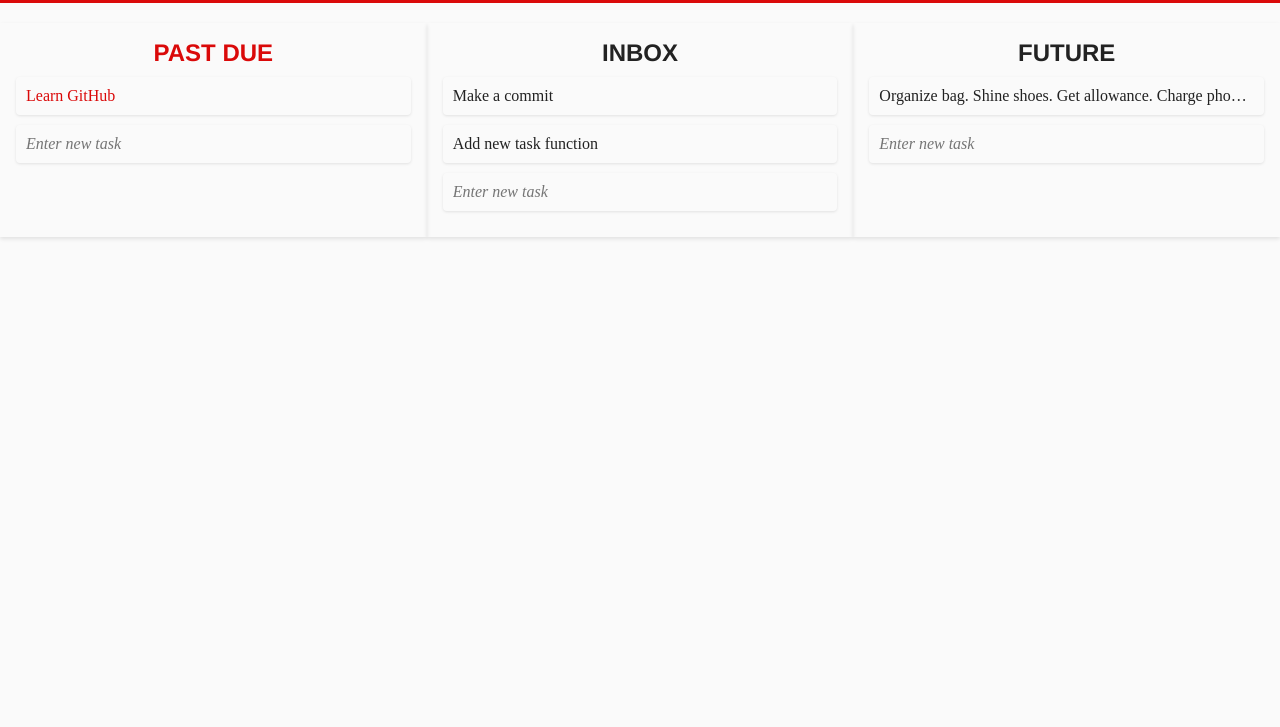
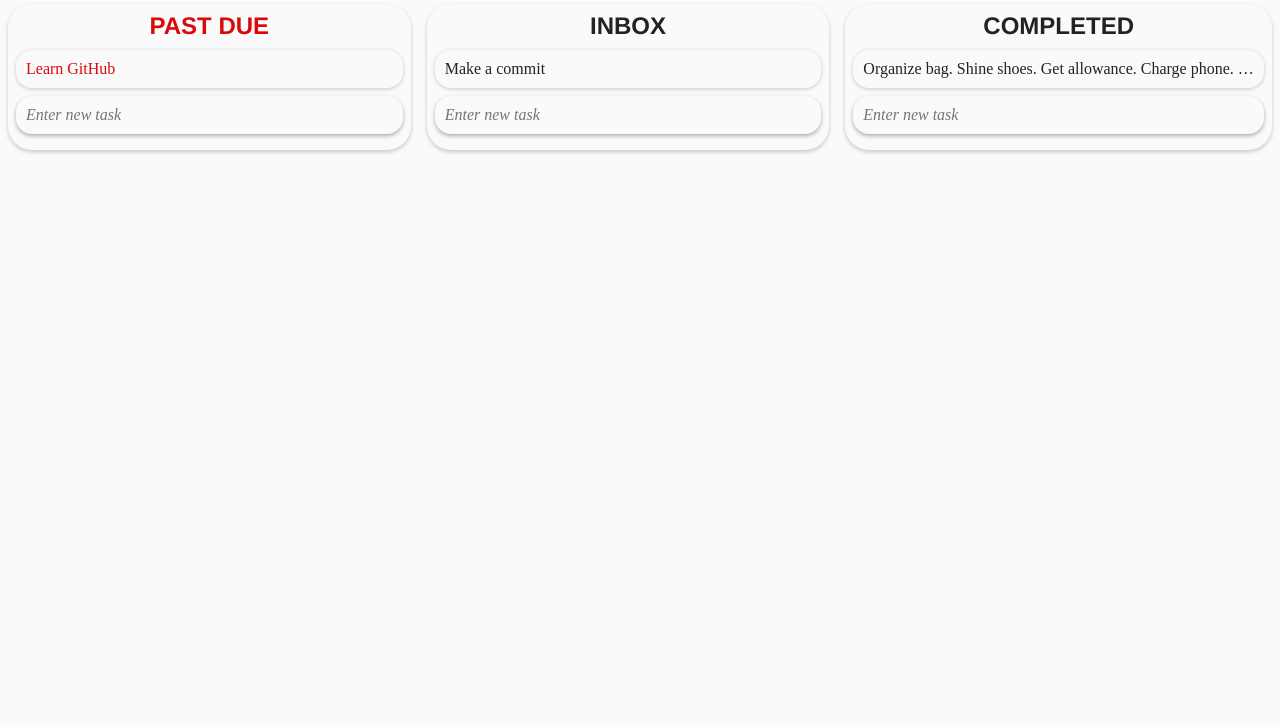
Before and after one commit to kzndona/TwoDo, a plain HTML site: page frontend/index.html in a window 1280 px wide. Shown: the part 73-800 px from the top of the page. Drawn offline with Linux system fonts and the light colour scheme.

Commit message:
- Refine each column's purpose

```diff
--- a/backend/controllers/newtask.js
+++ b/backend/controllers/newtask.js
@@ -1,7 +1,7 @@
 console.log("DEBUG: Loaded newtask.js")
 
 // Get an array of all input fields inside empty list items
-const emptyItems = document.querySelectorAll('.empty-item input');
+const emptyItems = document.querySelectorAll('input');
 
 // Add event listener to each input field
 for (let i = 0; i < emptyItems.length; i++) {
@@ -11,10 +11,11 @@ for (let i = 0; i < emptyItems.length; i++) {
             let taskTitle = inputField.value.trim();
 
             if (taskTitle) {
-                let  listItem = inputField.parentElement; // The parent list item
-                listItem.textContent = taskTitle; // Replace the input field with the task title
-
-                listItem.classList.remove('empty-item'); // Remove the 'empty-item' class
+                let newListItem = document.createElement('li'); // Create a new list item
+                newListItem.textContent = taskTitle; // Replace the input field with the task title
+                let parentUnorderedList = inputField.closest('ul'); // Get the parent unordered list of the input field
+                parentUnorderedList.insertBefore(newListItem, emptyItems[i]) // Append newListItem to the parent unordered list
+                inputField.value = '';
             }
         }
     });
--- a/frontend/index.html
+++ b/frontend/index.html
@@ -10,7 +10,6 @@
 <body>
     <header id="header-container">
         <h1 id="header-title">TWODO</h1>
-        <button id="header-trashbin-button">Trashbin</button>
     </header>
 
     <div class="columns">
@@ -18,28 +17,21 @@
             <h1>PAST DUE</h1>
             <ul>
                 <li>Learn GitHub</li>
-                <li class="empty-item">
-                    <input type="text" placeholder="Enter new task">
-                </li>
+                <input type="text" placeholder="Enter new task">
             </ul>
         </section>
         <section class="column" id="inbox-column">
             <h1>INBOX</h1>
             <ul>
                 <li>Make a commit</li>
-                <li>Add new task function</li>
-                <li class="empty-item">
-                    <input type="text" placeholder="Enter new task">
-                </li>
+                <input type="text" placeholder="Enter new task">
             </ul>
         </section>
         <section class="column" id="future-column">
-            <h1>FUTURE</h1>
+            <h1>COMPLETED</h1>
             <ul>
                 <li>Organize bag. Shine shoes. Get allowance. Charge phone. Bring ballpen.</li>
-                <li class="empty-item">
-                    <input type="text" placeholder="Enter new task">
-                </li>
+                <input type="text" placeholder="Enter new task">
             </ul>
         </section>
     </div>
--- a/frontend/styles.css
+++ b/frontend/styles.css
@@ -4,79 +4,78 @@
     padding: 0;
     box-sizing: border-box;
 }
-
 body {
     font-family: 'Franklin Gothic Medium', 'Arial Narrow', Arial, sans-serif;
+    color: #222222;
     background-color: #fafafa;
-    color: #222222;
 }
 
-
 /* header or menu */
-
 #header-container {
+    padding: 6px;
+    color: #fafafa;
     background-color: #da0909;
-    color: #fafafa;
-    padding: 6px;
+}
+#header-title {
+    font-size: 2.5em;
+    text-align: center;
 }
 
-#header-title {
-    font-size: 2.5em;
-    align-self: ;
-}
-
-
 /* columns or todos view */
-
 .columns {
     display: flex;
     justify-content: space-between;
     margin-top: 20px;
+    align-items: flex-start;
 }
-
 .column {
     flex: 1;
     max-width: calc(100%/3);
-    padding: 16px;
-    box-shadow: 0 2px 4px rgba(0, 0, 0, 0.1);
+    margin-left: 8px;
+    margin-right: 8px;
+    padding: 8px;
+    border-radius: 24px;
+    box-shadow: 0 2px 4px rgba(0, 0, 0, 0.2);
 }
-
 #past-due-column {
     color: #da0909;
 }
-
 .column h1 {
     font-size: 1.5em;
     margin-bottom: 10px;
     text-align: center;
 }
-
 .column ul {
     list-style: none;
     padding: 0;
 }
-
 .column li {
-    margin-bottom: 10px;
+    margin-bottom: 8px;
     padding: 10px;
-    border-radius: 4px;
+    border-radius: 16px;
     font-family: 'Franklin Gothic';
-    box-shadow: 0 1px 3px rgba(0, 0, 0, 0.1);
+    box-shadow: 0 1px 4px rgba(0, 0, 0, 0.2);
     height: 38px;
     max-width: 100%;
     white-space: nowrap;
     overflow: hidden;
     text-overflow: ellipsis;
+    cursor: pointer;
 }
-
-.column li input {
-    width: 100%; /* Ensure the input fills the list item's width */
-    height: 100%; /* Matches the height of the list item */
-    border: none;
-    outline: none;
+.column input {
+    margin-bottom: 8px;
+    padding: 10px;
+    border-radius: 16px;
     font-family: 'Franklin Gothic';
+    color: #757575;
+    box-shadow: 0 2px 4px rgba(0, 0, 0, 0.3);
     font-style: italic;
     font-size: 1em;
     background-color: #fafafa;
+    border: none;
+    outline: none;
     box-sizing: border-box;
+    min-width: 100%;
+    max-width: 100%;
+    border-radius: 16px;
 }
```
